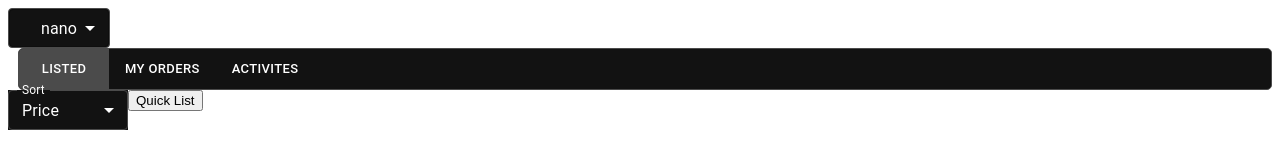
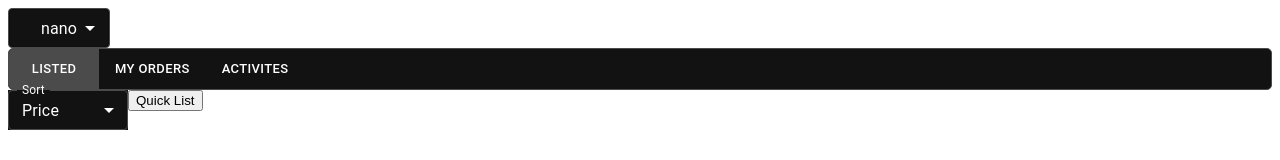
Before and after one commit to MustafaGhouri/Tonano, a Next.js app: page /marketplace in a window 1280 px wide. Shown: the top 160 px of the page. Built offline with nearby package versions, Linux system fonts and the light colour scheme.

Commit message:
Update page.tsx

```diff
--- a/src/app/marketplace/page.tsx
+++ b/src/app/marketplace/page.tsx
@@ -205,8 +205,8 @@ const Marketplace = () => {
               value={value}
               onChange={handleChange}
               aria-label="basic tabs example"
-              sx={{ width: matches900px ? "auto" : "100%" }}
-              className="order-3 md:order-[unset]  m-0  "
+              sx={{ width: matches900px ? "auto" : "100%", margin: 0 }}
+              className="order-3 md:order-[unset]  "
             >
               <MyTab label="Listed" {...a11yProps(0)} />
               <MyTab label="My Orders" {...a11yProps(1)} />
```
